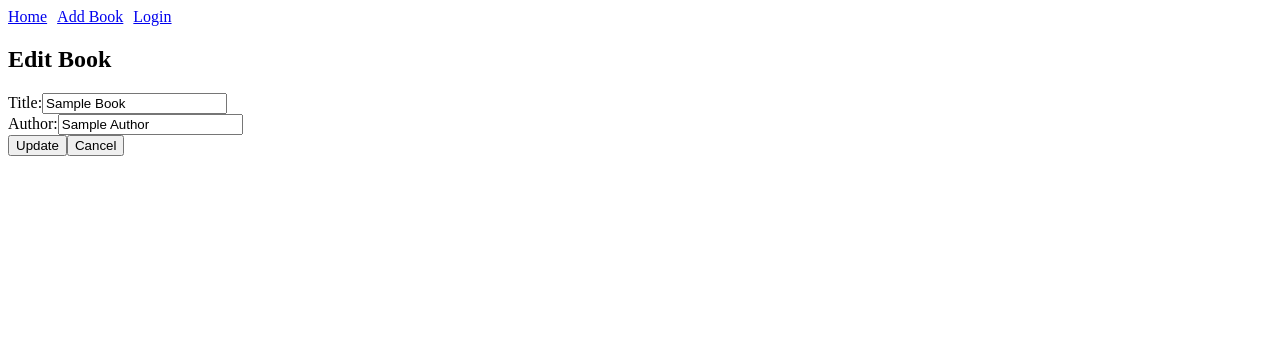
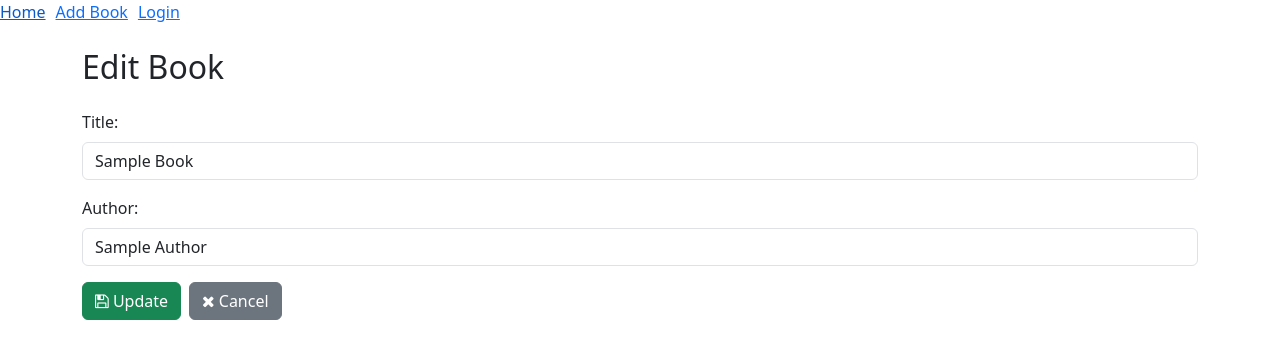
Before and after one commit to johljohl/BookManager, an Angular app in the folder book-management-app/: page /add-edit-book/1 in a window 1280 px wide. Shown: the top 358 px of the page. Built offline with nearby package versions, Linux system fonts and the light colour scheme.

Commit message:
Updated CSS

```diff
--- a/book-management-app/angular.json
+++ b/book-management-app/angular.json
@@ -26,10 +26,13 @@
                 "input": "public"
               }
             ],
-            "styles": [
-              "src/styles.css"
+           "styles": [
+              "src/styles.css",
+              "node_modules/bootstrap/dist/css/bootstrap.min.css",
+              "node_modules/font-awesome/css/font-awesome.min.css"
             ],
-            "scripts": []
+            "scripts": [
+              "node_modules/bootstrap/dist/js/bootstrap.bundle.min.js"]
           },
           "configurations": {
             "production": {
--- a/book-management-app/package.json
+++ b/book-management-app/package.json
@@ -18,6 +18,8 @@
     "@angular/platform-browser": "^18.2.0",
     "@angular/platform-browser-dynamic": "^18.2.0",
     "@angular/router": "^18.2.0",
+    "bootstrap": "^5.3.3",
+    "font-awesome": "^4.7.0",
     "rxjs": "~7.8.0",
     "tslib": "^2.3.0",
     "zone.js": "~0.14.10"
--- a/book-management-app/src/app/add-edit-book/add-edit-book.component.html
+++ b/book-management-app/src/app/add-edit-book/add-edit-book.component.html
@@ -1,15 +1,35 @@
-<div>
-    <h2>{{ isEditMode ? 'Edit Book' : 'Add Book' }}</h2>
-    <form (ngSubmit)="onSubmit()">
-      <div>
-        <label for="title">Title:</label>
-        <input type="text" id="title" [(ngModel)]="book.title" name="title" required>
+<div class="container">
+    <h2 class="my-4">{{ isEditMode ? 'Edit Book' : 'Add Book' }}</h2>
+    <form (ngSubmit)="onSubmit()" class="needs-validation" novalidate>
+      <div class="mb-3">
+        <label for="title" class="form-label">Title:</label>
+        <input
+          type="text"
+          id="title"
+          class="form-control"
+          [(ngModel)]="book.title"
+          name="title"
+          required
+        />
+        <div class="invalid-feedback">Please enter a book title.</div>
       </div>
-      <div>
-        <label for="author">Author:</label>
-        <input type="text" id="author" [(ngModel)]="book.author" name="author" required>
+      <div class="mb-3">
+        <label for="author" class="form-label">Author:</label>
+        <input
+          type="text"
+          id="author"
+          class="form-control"
+          [(ngModel)]="book.author"
+          name="author"
+          required
+        />
+        <div class="invalid-feedback">Please enter an author name.</div>
       </div>
-      <button type="submit">{{ isEditMode ? 'Update' : 'Add' }}</button>
-      <button type="button" (click)="cancel()">Cancel</button>
+      <button type="submit" class="btn btn-success">
+        <i class="fa" [ngClass]="isEditMode ? 'fa-save' : 'fa-plus'"></i> {{ isEditMode ? 'Update' : 'Add' }}
+      </button>
+      <button type="button" class="btn btn-secondary ms-2" (click)="cancel()">
+        <i class="fa fa-times"></i> Cancel
+      </button>
     </form>
   </div>
--- a/book-management-app/src/app/add-edit-book/add-edit-book.component.ts
+++ b/book-management-app/src/app/add-edit-book/add-edit-book.component.ts
@@ -11,23 +11,23 @@ import { FormsModule } from '@angular/forms';
   styleUrls: ['./add-edit-book.component.css']
 })
 export class AddEditBookComponent {
-  book = { id: null as number | null, title: '', author: '' }; // Allow id to be number or null
+  book = { id: null as number | null, title: '', author: '' };
   isEditMode = false;
 
   constructor(private router: Router, private route: ActivatedRoute) {
     const bookId = this.route.snapshot.paramMap.get('id');
     if (bookId) {
       this.isEditMode = true;
-      // Now this assignment is valid because `id` can be a number
+      // Fetch the book details from a service or state management
       this.book = { id: parseInt(bookId, 10), title: 'Sample Book', author: 'Sample Author' };
     }
   }
 
   onSubmit() {
     if (this.isEditMode) {
-      // Update the book
+      // Update the book logic here
     } else {
-      // Add new book
+      // Add new book logic here
     }
     this.router.navigate(['/']);
   }
--- a/book-management-app/src/app/book-list/book-list.component.html
+++ b/book-management-app/src/app/book-list/book-list.component.html
@@ -1,7 +1,7 @@
-<div>
-    <h2>Book List</h2>
-    <table>
-      <thead>
+<div class="container">
+    <h2 class="my-4">Book List</h2>
+    <table class="table table-striped">
+      <thead class="thead-dark">
         <tr>
           <th>Title</th>
           <th>Author</th>
@@ -13,11 +13,15 @@
           <td>{{ book.title }}</td>
           <td>{{ book.author }}</td>
           <td>
-            <button (click)="editBook(book)">Edit</button>
-            <button (click)="deleteBook(book.id)">Delete</button>
+            <button class="btn btn-primary btn-sm" (click)="editBook(book)">
+              <i class="fa fa-edit"></i> Edit
+            </button>
+            <button class="btn btn-danger btn-sm" (click)="deleteBook(book.id)">
+              <i class="fa fa-trash"></i> Delete
+            </button>
           </td>
         </tr>
       </tbody>
     </table>
-    <button (click)="addBook()">Add New Book</button>
+    <button class="btn btn-success mt-3" (click)="addBook()">Add New Book</button>
   </div>
--- a/book-management-app/src/app/login/login.component.html
+++ b/book-management-app/src/app/login/login.component.html
@@ -1,14 +1,32 @@
-<div>
-    <h2>Login</h2>
-    <form (ngSubmit)="onSubmit()">
-      <div>
-        <label for="username">Username:</label>
-        <input type="text" id="username" [(ngModel)]="user.username" name="username" required>
+<div class="container">
+    <h2 class="my-4">Login</h2>
+    <form (ngSubmit)="onSubmit()" class="needs-validation" novalidate>
+      <div class="mb-3">
+        <label for="username" class="form-label">Username:</label>
+        <input
+          type="text"
+          id="username"
+          class="form-control"
+          [(ngModel)]="user.username"
+          name="username"
+          required
+        />
+        <div class="invalid-feedback">Please enter your username.</div>
       </div>
-      <div>
-        <label for="password">Password:</label>
-        <input type="password" id="password" [(ngModel)]="user.password" name="password" required>
+      <div class="mb-3">
+        <label for="password" class="form-label">Password:</label>
+        <input
+          type="password"
+          id="password"
+          class="form-control"
+          [(ngModel)]="user.password"
+          name="password"
+          required
+        />
+        <div class="invalid-feedback">Please enter your password.</div>
       </div>
-      <button type="submit">Login</button>
+      <button type="submit" class="btn btn-primary">
+        <i class="fa fa-sign-in"></i> Login
+      </button>
     </form>
   </div>
```
Also changed, not shown: 1 other file (tests, documents, lock files or other folders).
